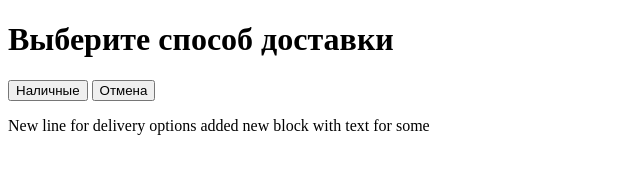
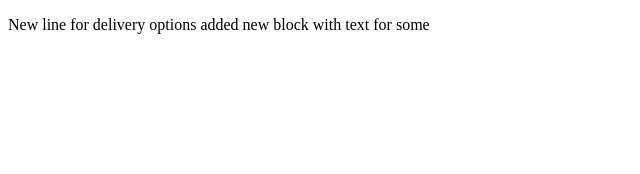
Before and after one commit to rumaru2020/module-3, a plain HTML site: page index.html in a window 1280 px wide. Shown: the whole page, without its empty margins (0-640 px from the left). Drawn offline with Linux system fonts and the light colour scheme.

Commit message:
delete h1

```diff
--- a/index.html
+++ b/index.html
@@ -7,11 +7,6 @@
     <title>application</title>
 </head>
 <body>
-    <h1>
-        Выберите способ доставки
-    </h1>
-    <button>Наличные</button>
-    <button>Отмена</button>
     <p>
         New line for delivery options added
         new block with text for some
```
